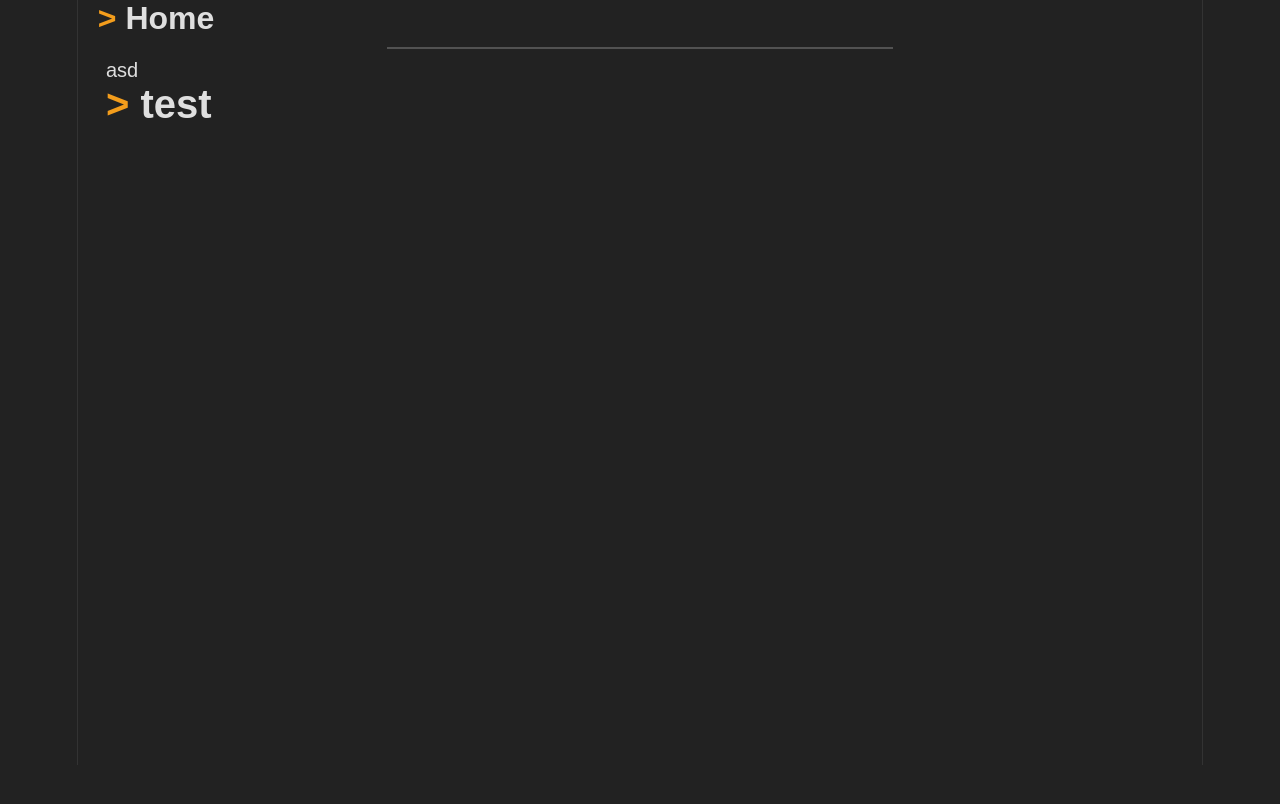
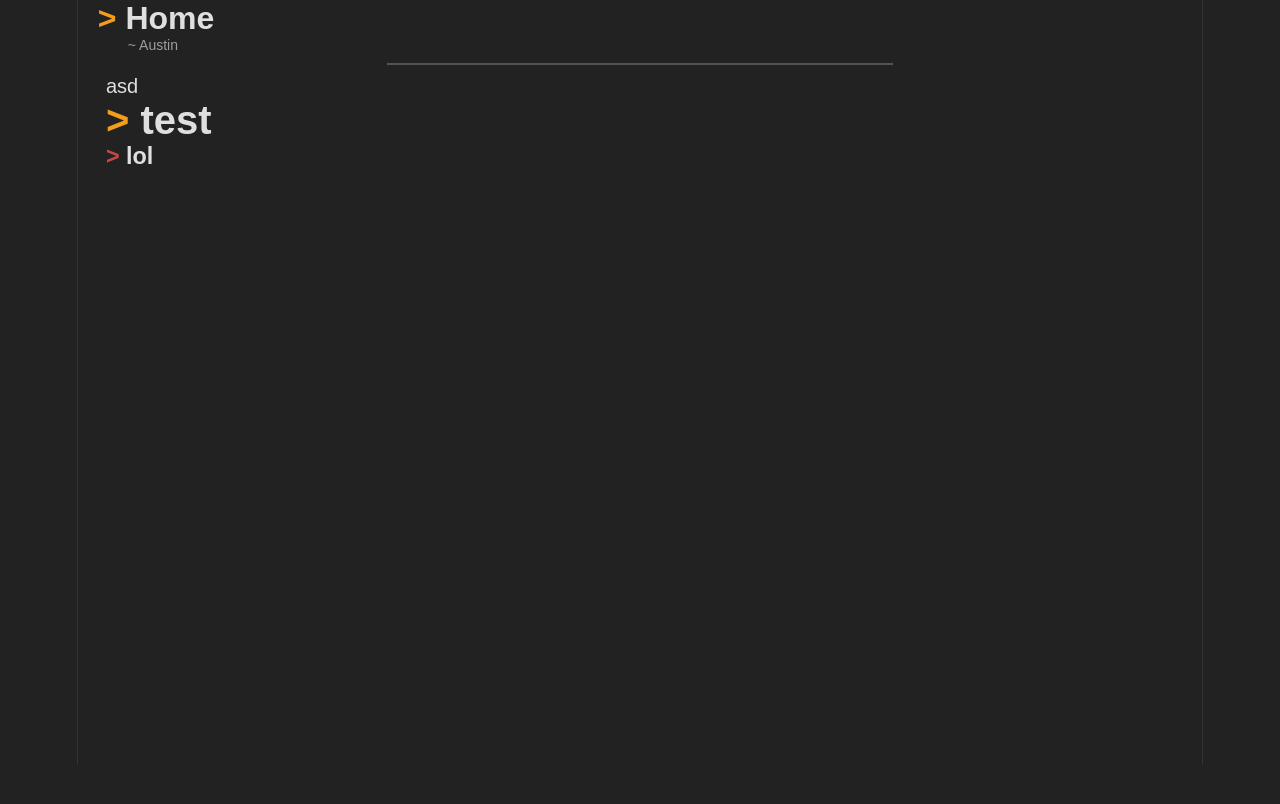
Before and after one commit to Null-Austin/Tonic-Project, a Jekyll site: the page built from index.md, in a window 1280 px wide. Shown: the top 804 px of the page. Built offline with Jekyll 4.4.1, drawn with Linux system fonts in a browser that asks for light colours.

Commit message:
add author information and style adjustments for better presentation

```diff
--- a/_layouts/default.html
+++ b/_layouts/default.html
@@ -3,6 +3,7 @@
   <body>
     <div id="main-content">
         <h1 id="title">{{ page.title }}</h1>
+        <span id="author">~ {{ page.author }}</span>
         <hr>
         <div id="content">
             {{ content }}
--- a/_sass/base.scss
+++ b/_sass/base.scss
@@ -14,9 +14,12 @@ body {
   margin: auto;
   color: #dfdfdf;
   #main-content{
-    h1::before{
+    h1::before,h2::before,h3::before,h4::before,h5::before,h6::before{
         content:'> ';
         color:rgb(243, 157, 28);
+    }
+    h3::before,h4::before,h5::before,h6::before{
+        color: #c54747;
     }
     hr{
         border: 1px rgb(82, 82, 82) solid;
@@ -34,6 +37,11 @@ body {
     #title{
         padding-left: 20px;
     }
+    #author{
+        padding-left: 50px;
+        color: rgb(158, 158, 158);
+        font-size: 14px;
+    }
     #content{
         width: 95%;
         margin: 0 auto;
--- a/index.md
+++ b/index.md
@@ -1,6 +1,8 @@
 ---
 title: Home
 layout: default
+author: Austin
 ---
 asd
 # test
+### lol
```
